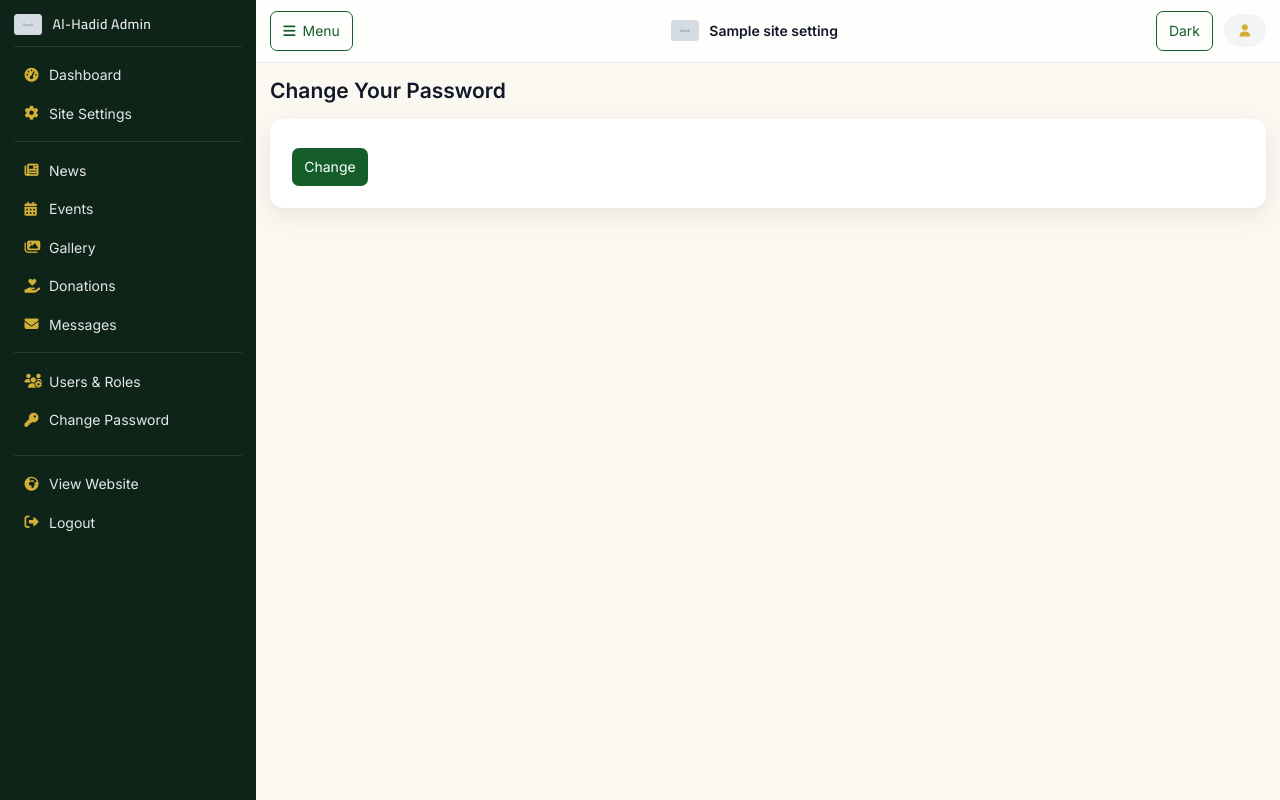
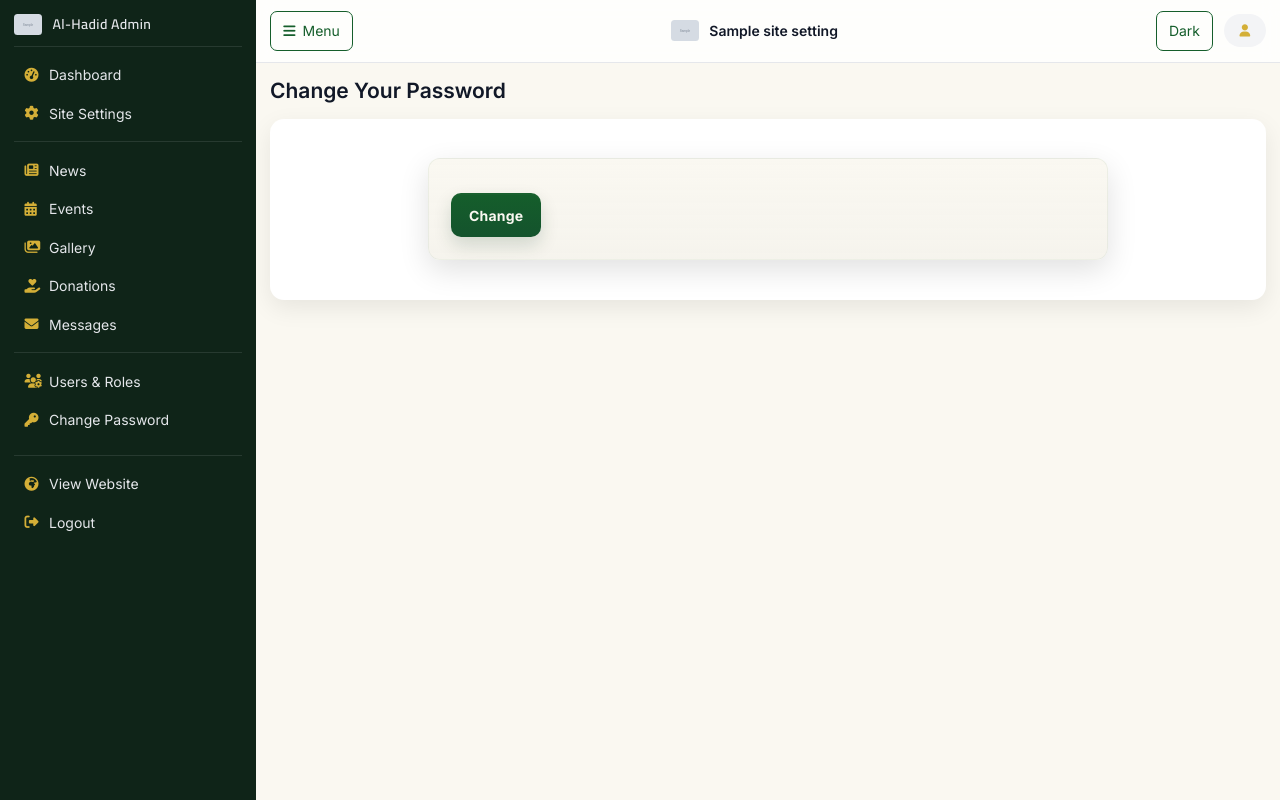
Before and after one commit to FidelisKagashe26/AlHadid, a Django app: template templates/admin_panel/auth/password_change.html in a window 1280 px wide. Run offline with Django 4.2, Linux system fonts and the light colour scheme; the template is opened without the code that fills it: most values are stand-ins (such as "Sample title", 1, 10 or a date in 2020); grey boxes marked "Sample" are stand-in pictures.

Commit message:
Final settings

```diff
--- a/templates/admin_panel/auth/password_change.html
+++ b/templates/admin_panel/auth/password_change.html
@@ -2,62 +2,213 @@
 {% block title %}Change Password — {{ site_settings.site_name|default:"Al-Hadid" }}{% endblock %}
 {% block content %}
 <style>
-/* Scoped override for inputs not touched by Tailwind, and explicit id selectors */
-.card.p-6 input#id_new_password2,
-.card.p-6 input#id_new_password1,
-.card.p-6 input#id_old_password,
-.card.p-6 input:not([class]) {
-  width: 100%;
-  padding: 0.6rem 0.9rem;
-  font-size: .95rem;
-  border: 1px solid #e6e6e6;
-  border-radius: 0.6rem;
-  background: #faf8f1;      /* light surface */
-  color: #0b1612;
-  box-sizing: border-box;
-  transition: border .16s ease, box-shadow .16s ease, transform .12s ease;
-  -webkit-appearance: none;
-  appearance: none;
+/* ====== Palette (from your object) ====== */
+:root{
+  --primary: #155e2b;
+  --primary-600: #166534;
+  --primary-700: #14532d;
+  --primary-800: #0f3a22;
+
+  --gold: #d4af37;
+  --gold-700: #b08d1f;
+
+  --ivory: #faf8f1;
+
+  --darkbg: #0b1612;
+  --darksurface: #0f1f18;
+  --darkborder: #153a2b;
+  --darktext: #e6f4ee;
+
+  --radius: 12px;
+  --input-h: 44px;
+  --space: 12px;
+  --shadow-strong: 0 10px 30px rgba(5,10,8,0.12);
+  --shadow-soft: 0 6px 20px rgba(5,10,8,0.06);
 }
 
-/* Focus states for those inputs */
-.card.p-6 input#id_new_password2:focus,
-.card.p-6 input#id_new_password1:focus,
-.card.p-6 input#id_old_password:focus,
-.card.p-6 input:not([class]):focus {
+/* ====== Form container (matches any POST form on page) ======
+   If you have multiple POST forms and want to target *this* one only,
+   replace selector `form[method="post"]` with a more specific parent selector.
+============================================ */
+form[method="post"] {
+  max-width: 680px;
+  margin: 1.25rem auto;
+  padding: 22px;
+  background: linear-gradient(180deg, rgba(250,248,241,0.98), rgba(245,243,236,0.95));
+  border-radius: var(--radius);
+  box-shadow: var(--shadow-strong);
+  border: 1px solid rgba(21,94,43,0.06);
+  font-family: Inter, ui-sans-serif, system-ui, -apple-system, "Segoe UI", Roboto, "Helvetica Neue", Arial;
+  color: var(--primary-800);
+  box-sizing: border-box;
+}
+
+/* Paragraph blocks inside form keep spacing but don't need extra markup */
+form[method="post"] p {
+  margin: 0 0 calc(var(--space) + 6px);
+  display: block;
+}
+
+/* Labels (use existing label tags) */
+form[method="post"] label {
+  display: block;
+  margin-bottom: 8px;
+  font-weight: 600;
+  color: var(--primary-700);
+  font-size: 0.95rem;
+}
+
+/* Inputs targeted by their IDs (no new classes required) */
+#id_old_password,
+#id_new_password1,
+#id_new_password2 {
+  width: 100%;
+  height: var(--input-h);
+  padding: 0 14px;
+  border-radius: 10px;
+  border: 1px solid rgba(21,94,43,0.12);
+  background: rgba(255,255,255,0.98);
+  box-shadow: inset 0 1px 0 rgba(255,255,255,0.6);
+  transition: box-shadow .15s ease, border-color .12s ease, transform .08s ease;
+  font-size: 0.98rem;
   outline: none;
-  border-color: #166534; /* primary-600 */
-  box-shadow: 0 0 0 4px rgba(21,94,43,0.12);
+  box-sizing: border-box;
+}
+
+/* focus state for those inputs */
+#id_old_password:focus,
+#id_new_password1:focus,
+#id_new_password2:focus {
+  border-color: var(--primary-600);
+  box-shadow: 0 6px 22px rgba(21,94,43,0.06), 0 0 0 4px rgba(21,94,43,0.06);
   transform: translateY(-1px);
 }
 
-/* placeholder color for inputs without classes */
-.card.p-6 input:not([class])::placeholder { color: #9ca3af; }
-
-/* dark mode variants (system preference or .dark on root) */
-.dark .card.p-6 input#id_new_password2,
-@media (prefers-color-scheme: dark) {
-  .card.p-6 input#id_new_password2,
-  .card.p-6 input#id_new_password1,
-  .card.p-6 input#id_old_password,
-  .card.p-6 input:not([class]) {
-    background: #0f1f18;
-    color: #e6f4ee;
-    border: 1px solid #153a2b;
-  }
-
-  .card.p-6 input#id_new_password2:focus,
-  .card.p-6 input:not([class]):focus {
-    border-color: #14532d;
-    box-shadow: 0 0 0 4px rgba(20,83,45,0.12);
-  }
+/* helptext (your existing <span class="helptext">) */
+form[method="post"] .helptext {
+  display: block;
+  margin-top: 8px;
+  font-size: 0.88rem;
+  color: #405043;
+  background: rgba(212,175,55,0.06);
+  padding: 10px 12px;
+  border-radius: 8px;
+  border-left: 3px solid var(--gold);
 }
 
-/* if server returns errors, highlight input if it has .error class */
-.card.p-6 input.error,
-.card.p-6 input.is-invalid {
-  border-color: #dc2626;
-  box-shadow: 0 0 0 3px rgba(220,38,38,0.08);
+/* helptext inner list */
+form[method="post"] .helptext ul {
+  margin: 0;
+  padding-left: 18px;
+  color: #37483a;
+}
+form[method="post"] .helptext li {
+  margin-bottom: 6px;
+  line-height: 1.25;
+  font-size: 0.88rem;
+}
+
+/* errorlist (existing <ul class="errorlist">) */
+form[method="post"] .errorlist {
+  margin: 0 0 10px;
+  padding: 10px 12px;
+  border-radius: 10px;
+  background: rgba(255,238,238,0.98);
+  color: #7a1515;
+  border: 1px solid rgba(190,40,40,0.12);
+  font-weight: 600;
+  list-style: none;
+}
+
+/* errorlist list items simple bullet replacement */
+form[method="post"] .errorlist li::marker { color: transparent; }
+form[method="post"] .errorlist li {
+  position: relative;
+  padding-left: 18px;
+}
+form[method="post"] .errorlist li::before {
+  content: "⚠";
+  position: absolute;
+  left: 0;
+  top: 0;
+  color: #b02a2a;
+  font-size: 0.95rem;
+}
+
+/* Button - your existing button markup (.btn.btn-primary) */
+form[method="post"] .btn,
+form[method="post"] button {
+  display: inline-flex;
+  align-items: center;
+  gap: 10px;
+  padding: 10px 18px;
+  height: 44px;
+  border-radius: 10px;
+  border: none;
+  cursor: pointer;
+  font-weight: 700;
+  letter-spacing: 0.2px;
+  transition: transform .12s ease, box-shadow .12s ease;
+  background: linear-gradient(180deg, var(--primary), var(--primary-700));
+  color: var(--ivory);
+  box-shadow: 0 8px 18px rgba(15,58,34,0.16), 0 2px 0 rgba(255,255,255,0.02) inset;
+}
+
+/* Hover & active */
+form[method="post"] .btn:hover,
+form[method="post"] button:hover {
+  transform: translateY(-3px);
+  box-shadow: 0 14px 30px rgba(15,58,34,0.18);
+}
+form[method="post"] .btn:active,
+form[method="post"] button:active {
+  transform: translateY(-1px) scale(.997);
+}
+
+/* small spacing utility (keeps your existing mt-2 working) */
+form[method="post"] .mt-2 { margin-top: 12px; }
+
+/* responsive tweaks - nothing added to HTML */
+@media (max-width: 600px) {
+  form[method="post"] { padding: 16px; margin: 12px; }
+  #id_old_password,
+  #id_new_password1,
+  #id_new_password2 { height: 42px; font-size: 0.95rem; }
+}
+
+/* dark mode (optional; uses same variables) */
+@media (prefers-color-scheme: dark) {
+  form[method="post"] {
+    background: linear-gradient(180deg, var(--darksurface), rgba(15,31,24,0.95));
+    color: var(--darktext);
+    border: 1px solid var(--darkborder);
+    box-shadow: 0 8px 30px rgba(0,0,0,0.6);
+  }
+  form[method="post"] label { color: var(--darktext); }
+  #id_old_password,
+  #id_new_password1,
+  #id_new_password2 {
+    background: rgba(10,18,14,0.4);
+    color: var(--darktext);
+    border: 1px solid rgba(21,58,43,0.18);
+    box-shadow: none;
+  }
+  form[method="post"] .helptext {
+    background: rgba(20,30,24,0.25);
+    color: var(--darktext);
+    border-left-color: var(--gold-700);
+  }
+  form[method="post"] .errorlist {
+    background: rgba(70,10,10,0.12);
+    color: #ffcccc;
+    border: 1px solid rgba(150,20,20,0.12);
+  }
+  form[method="post"] .btn,
+  form[method="post"] button {
+    background: linear-gradient(180deg, var(--primary-700), var(--primary-800));
+    color: var(--ivory);
+    box-shadow: 0 8px 24px rgba(0,0,0,0.6);
+  }
 }
 
 </style>
```
